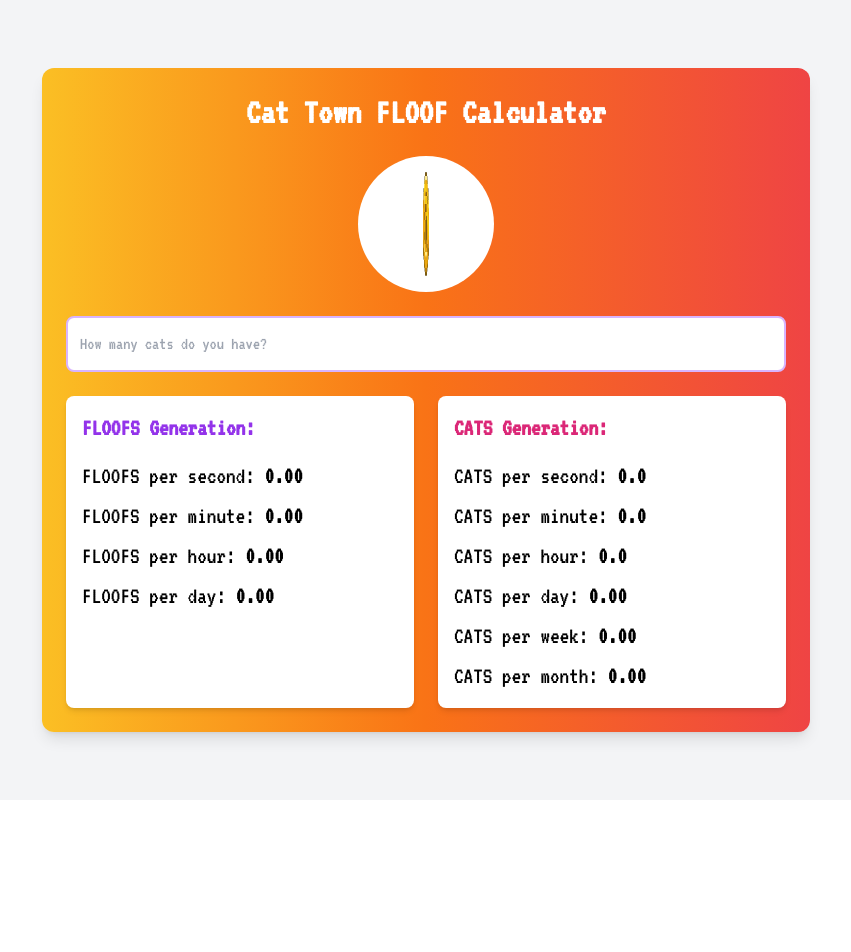
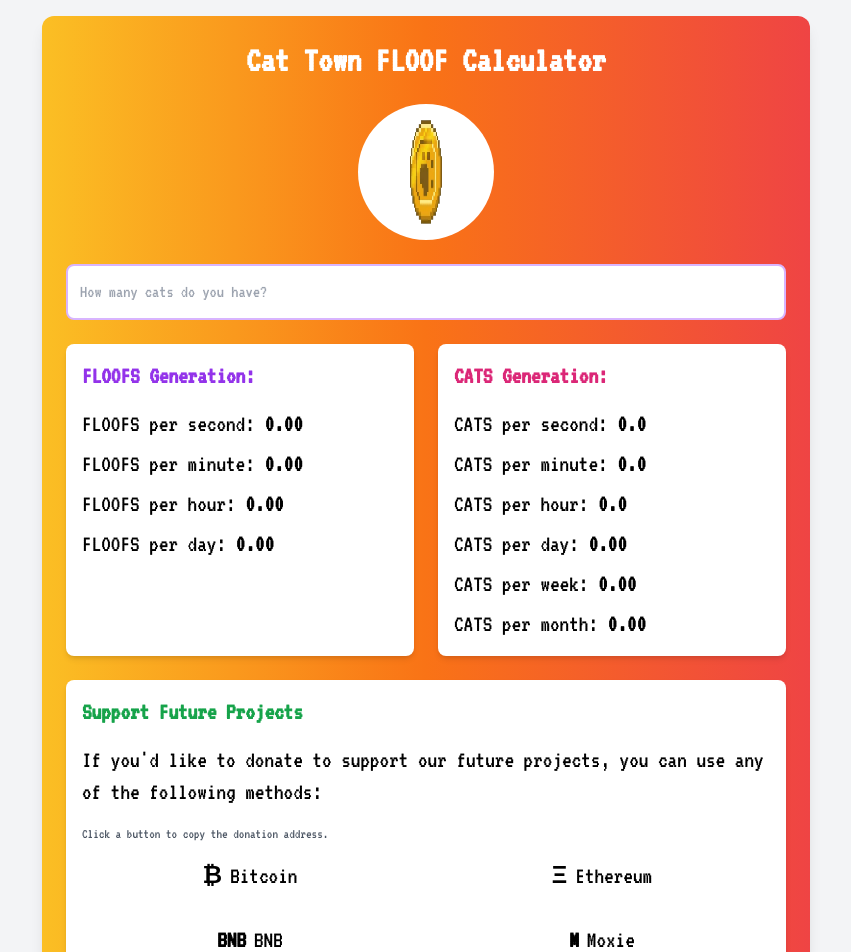
Before and after one commit to jaysonreales007/cat-town-calculator, a React (Vite) app: page / in a window 1280 px wide. Shown: the top 952 px of the page, without its empty margins (214-1065 px from the left). Before the commit the page ends 800 px from the top, so only its background shows below. Built offline with nearby package versions, Linux system fonts and the light colour scheme.

Commit message:
Add donation buttons

```diff
--- a/package.json
+++ b/package.json
@@ -13,6 +13,7 @@
     "react": "^18.3.1",
     "react-custom-scrollbars-2": "^4.5.0",
     "react-dom": "^18.3.1",
+    "sweetalert2": "^11.14.1",
     "tailwind-scrollbar": "^3.1.0"
   },
   "devDependencies": {
--- a/src/Components/FloofDisplay.jsx
+++ b/src/Components/FloofDisplay.jsx
@@ -1,3 +1,64 @@
+import Swal from 'sweetalert2';
+
+function DonationSection() {
+    return (
+      <div className="bg-white p-4 rounded-lg shadow-md mt-6">
+        <h3 className="text-2xl font-semibold mb-4 text-green-600">Support Future Projects</h3>
+        <p className="mb-4">If you'd like to donate to support our future projects, you can use any of the following methods:</p>
+        <p className="mb-2 text-sm text-gray-600">Click a button to copy the donation address.</p>
+        <div className="grid grid-cols-2 gap-4">
+          <DonationOption name="Bitcoin" icon="₿" address="32Mxo5roTgaziKJ755tudo2LnhnwrLpGbb" />
+          <DonationOption name="Ethereum" icon="Ξ" address="0x5929e28adcd3a244ac1c369a17e3fc31b84cff6a" />
+          <DonationOption name="BNB" icon="BNB" address="0x5929e28adcd3a244ac1c369a17e3fc31b84cff6a" />
+          <DonationOption name="Moxie" icon="M" address="0x0686534cE8Ef7766Ef4100cbf00277cEE39d91C9" />
+        </div>
+      </div>
+    );
+  }
+
+  function DonationOption({ name, icon, address }) {
+    const getButtonColor = () => {
+      switch (name) {
+        case 'Bitcoin': return 'bg-transparent hover:bg-orange-400';
+        case 'Ethereum': return 'bg-transparent hover:bg-blue-400';
+        case 'BNB': return 'bg-transparent hover:bg-yellow-400';
+        case 'Moxie': return 'bg-transparent hover:bg-purple-400';
+        default: return 'bg-transparent hover:bg-gray-400';
+      }
+    };
+
+    const handleClick = () => {
+      navigator.clipboard.writeText(address).then(() => {
+        Swal.fire({
+          icon: 'success',
+          title: 'Address Copied!',
+          text: `${name} address has been copied to your clipboard.`,
+          timer: 2000,
+          showConfirmButton: false,
+          position: 'top-end',
+          toast: true
+        });
+      }).catch(err => {
+        console.error('Failed to copy: ', err);
+        Swal.fire({
+          icon: 'error',
+          title: 'Oops...',
+          text: 'Failed to copy address. Please try again.',
+        });
+      });
+    };
+
+    return (
+      <button
+        onClick={handleClick}
+        className={`flex items-center justify-center p-2 rounded-lg transition-all duration-300 ${getButtonColor()}`}
+      >
+        <span className="mr-2 font-bold">{icon}</span>
+        <span>{name}</span>
+      </button>
+    );
+  }
+
   function FloofDisplay({ cats, handleInputChange, floofData }) {
     const formatCatsPerTime = (value) => {
       if (value === 0) return '0.0';
@@ -45,6 +106,7 @@
             <p>CATS per month: <span className="font-bold">{floofData.catsPerMonth.toFixed(2)}</span></p>
           </div>
         </div>
+        <DonationSection />
       </div>
     );
   }
```
Also changed, not shown: src/Components/DonationSection.jsx (added), 1 other file (tests, documents, lock files or other folders). Lines whose indentation alone changed are shown as unchanged.
